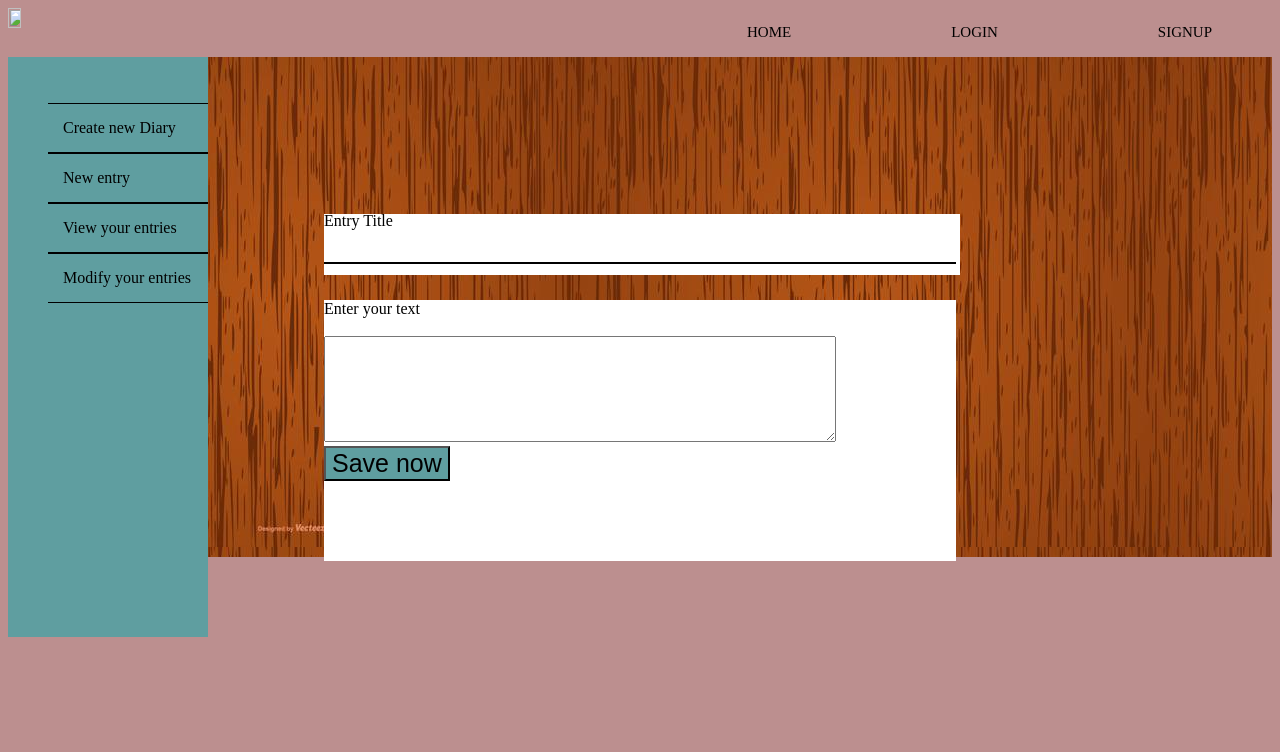
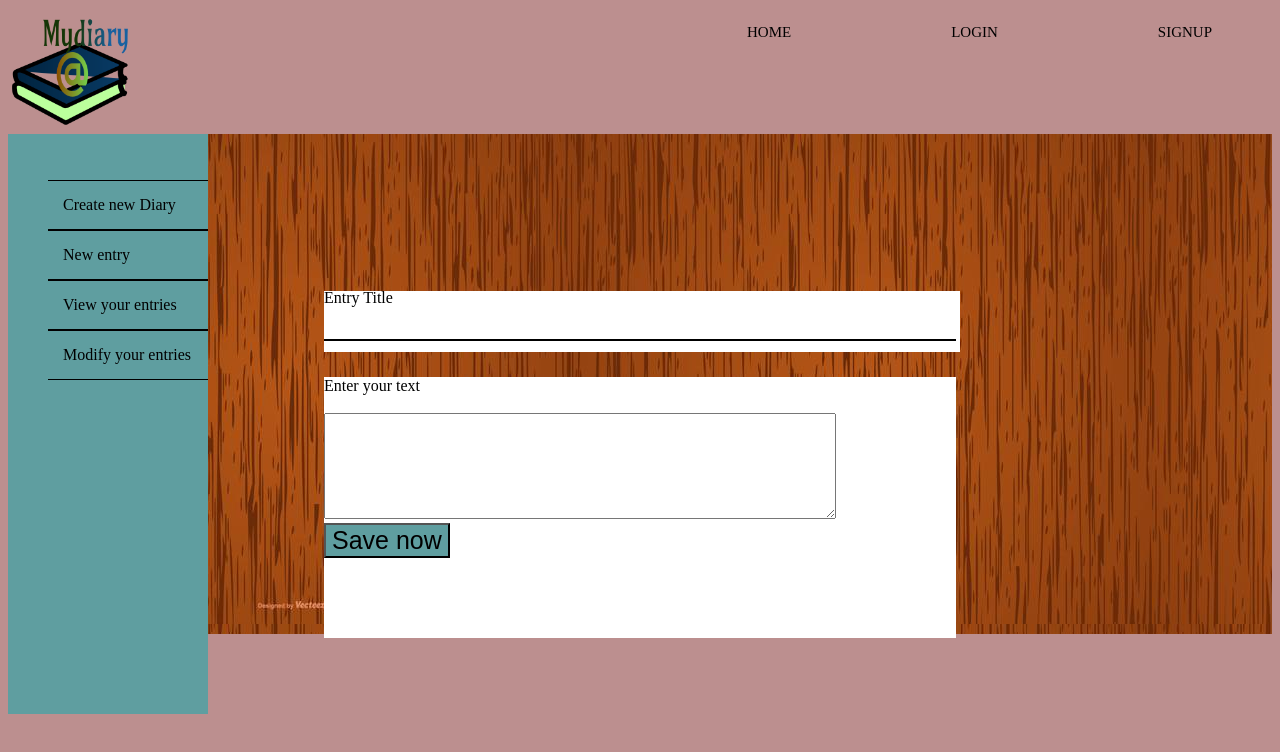
Before and after one commit to Assoumpta/MyDiary, a plain HTML site: page UI/HTML/newentries2.html in a window 1280 px wide. Drawn offline with Linux system fonts and the light colour scheme; the site is published under a folder, as on GitHub Pages, so addresses that start at the root find nothing.

```diff
--- a/UI/HTML/newentries2.html
+++ b/UI/HTML/newentries2.html
@@ -11,7 +11,7 @@
 <body>
         <header class="header">
                 <nav>
-                     <img class=" logo"src="/UI/assets/logo.png">
+                     <img class=" logo"src="../assets/logo.png">
                     <ul >
                      <li class="box home"> <a href="index.html" >Home</a> </li>
                       <li class="box login"> <a href="Login.html"> Login</a> </li>
```
